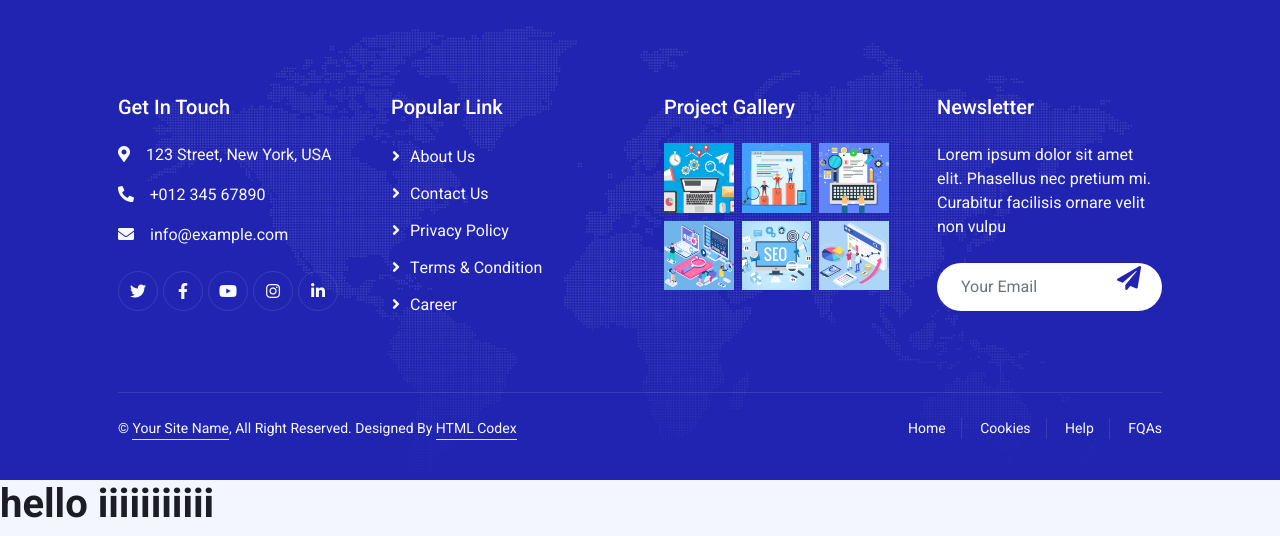
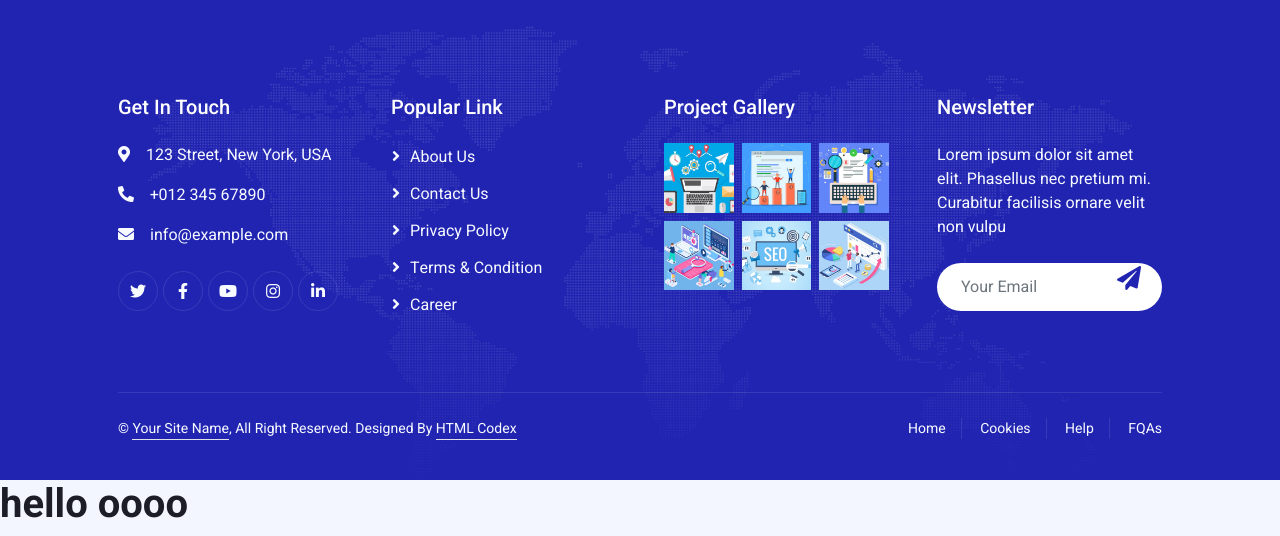
Before and after one commit to IbraheemKhurfan/WebProject-SE371, a PHP site: page /404.php in a window 1280 px wide. Shown: the part 1124-1660 px from the top of the page. Run offline with PHP 8.4, Linux system fonts and the light colour scheme; some libraries are stand-ins or nearby versions.

Commit message:
Revert "Update 404.php"
This reverts commit 4986c408e2570f7c7ec29444d9950ea0f9fa4042.

```diff
--- a/404.php
+++ b/404.php
@@ -229,7 +229,7 @@
 
     <!-- Template Javascript -->
     <script src="js/main.js"></script>
-   <h1> hello iiiiiiiiiii </h1>
+   <h1> hello oooo </h1>
 </body>
 
 </html>
```
